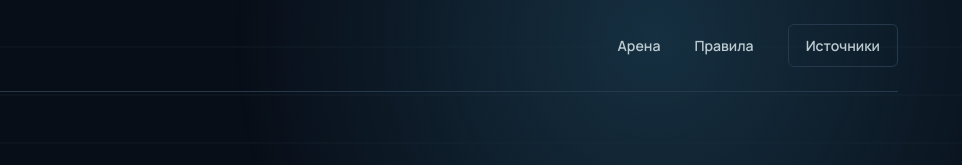
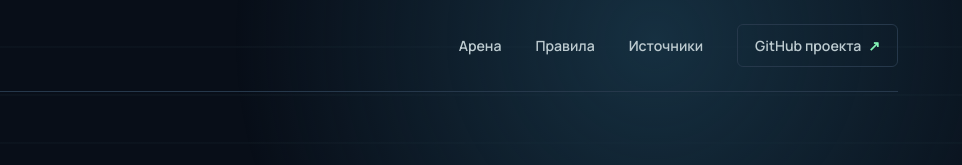
Before and after one commit to dapi/promptcore-arena, a plain HTML site: page site/index.html in a window 1280 px wide. Shown: the top 165 px of the page, 318-1280 px from the left. Drawn offline with Linux system fonts and the light colour scheme.

Commit message:
Link public project repository from site

```diff
--- a/site/index.html
+++ b/site/index.html
@@ -20,7 +20,8 @@
       <nav aria-label="Главная навигация">
         <a href="#arena">Арена</a>
         <a href="#rules">Правила</a>
-        <a class="nav-github" href="#references">Источники</a>
+        <a href="#references">Источники</a>
+        <a class="nav-github" href="https://github.com/dapi/promptcore-arena" target="_blank" rel="noopener noreferrer">GitHub проекта <span aria-hidden="true">↗</span></a>
       </nav>
     </header>
 
@@ -91,7 +92,7 @@
       </section>
     </main>
 
-    <footer class="footer"><a class="brand" href="#top" aria-label="PromptCore Arena — на главную"><img src="./logo.svg" alt="" width="390" height="64"></a><p>Вдохновлено Core War. Сейчас проект на стадии концепции.</p></footer>
+    <footer class="footer"><a class="brand" href="#top" aria-label="PromptCore Arena — на главную"><img src="./logo.svg" alt="" width="390" height="64"></a><p>Вдохновлено Core War. Сейчас проект на стадии концепции.</p><a href="https://github.com/dapi/promptcore-arena" target="_blank" rel="noopener noreferrer">Репозиторий на GitHub ↗</a></footer>
   </div>
 </body>
 </html>
--- a/site/style.css
+++ b/site/style.css
@@ -48,5 +48,5 @@ h1 em,.principle-content em{font-style:normal;color:var(--green)}
 .principle-section{border-top:1px solid var(--line);border-bottom:1px solid var(--line);padding:85px 0 100px}.principle-content{display:grid;grid-template-columns:1.4fr .6fr;gap:60px;align-items:end}.principle-content h2{font-size:clamp(2.5rem,4vw,4.8rem);letter-spacing:-.06em;line-height:1.15;margin:0;max-width:900px}.principle-content p{color:#a9bac4;line-height:1.8;margin:0}.footer{min-height:150px;display:flex;align-items:center;justify-content:space-between;gap:30px;color:#8ea6b2;font-size:.8rem}.footer .brand{color:var(--text)}.footer p{margin:0}.footer>a:last-child{color:var(--green);white-space:nowrap}
 .references-section{padding:95px 0 105px;scroll-margin-top:35px}.references-grid{display:grid;grid-template-columns:repeat(3,minmax(0,1fr));gap:14px}.reference-card{display:block;min-height:215px;padding:26px 28px;border:1px solid #2a4252;background:#101e2b;transition:border-color .2s,transform .2s}.reference-card:hover{border-color:var(--green);transform:translateY(-3px)}.reference-type{display:block;color:var(--green);font:600 .69rem 'IBM Plex Mono',monospace;letter-spacing:.06em;margin-bottom:31px}.reference-card h3{font-size:1.18rem;letter-spacing:-.025em;margin-bottom:12px}.reference-card h3 span{color:var(--green);font-size:.9rem}.reference-card p{color:#a5b9c3;line-height:1.65;font-size:.89rem;margin:0}
 @media(max-width:1050px){.hero{grid-template-columns:1fr;min-height:auto}.hero-copy{padding-bottom:40px}.hero-decoration{display:none}.arena-layout{grid-template-columns:1fr}.board-column{border-right:0;border-bottom:1px solid var(--line)}.board{max-width:470px}.section-heading p{max-width:45%}.principle-content{grid-template-columns:1fr}.footer{flex-wrap:wrap;padding:40px 0}}
-@media(max-width:700px){.page-shell{padding:0 18px}.topbar{height:75px}.brand img{width:170px}.topbar nav{gap:12px}.topbar nav a:not(.nav-github){display:none}.nav-github{font-size:.73rem;padding:9px 11px}.hero-copy{padding:70px 0 75px}.eyebrow{font-size:.67rem}h1{font-size:clamp(2.75rem,12vw,4.4rem);margin:24px 0}.hero-lead{font-size:1rem}.hero-note{line-height:1.5}.arena-section,.rules-section{padding:72px 0}.section-heading{display:block;margin-bottom:29px}.section-heading p{width:auto;max-width:none;margin:20px 0 0}.section-heading h2{font-size:2.55rem}.board-column{padding:16px}.board-wrap{padding:8px}.board-head{font-size:.58rem}.board-legend{font-size:.58rem;gap:11px;flex-wrap:wrap}.feed-column{padding:19px}.rules-grid,.references-grid{grid-template-columns:1fr}.rule-card{min-height:210px}.rule-icon{margin-bottom:20px}.principle-section{padding:70px 0}.principle-content{gap:22px}.principle-content h2{font-size:2.5rem}.references-section{padding:70px 0}.reference-card{min-height:auto}.reference-type{margin-bottom:20px}.footer{display:block;min-height:auto}.footer p{margin:22px 0}.footer>a:last-child{display:inline-block}}
+@media(max-width:700px){.page-shell{padding:0 18px}.topbar{height:75px}.brand img{width:clamp(125px,40vw,170px)}.topbar nav{gap:12px}.topbar nav a:not(.nav-github){display:none}.nav-github{font-size:.73rem;padding:9px 11px}.hero-copy{padding:70px 0 75px}.eyebrow{font-size:.67rem}h1{font-size:clamp(2.75rem,12vw,4.4rem);margin:24px 0}.hero-lead{font-size:1rem}.hero-note{line-height:1.5}.arena-section,.rules-section{padding:72px 0}.section-heading{display:block;margin-bottom:29px}.section-heading p{width:auto;max-width:none;margin:20px 0 0}.section-heading h2{font-size:2.55rem}.board-column{padding:16px}.board-wrap{padding:8px}.board-head{font-size:.58rem}.board-legend{font-size:.58rem;gap:11px;flex-wrap:wrap}.feed-column{padding:19px}.rules-grid,.references-grid{grid-template-columns:1fr}.rule-card{min-height:210px}.rule-icon{margin-bottom:20px}.principle-section{padding:70px 0}.principle-content{gap:22px}.principle-content h2{font-size:2.5rem}.references-section{padding:70px 0}.reference-card{min-height:auto}.reference-type{margin-bottom:20px}.footer{display:block;min-height:auto}.footer p{margin:22px 0}.footer>a:last-child{display:inline-block}}
 @media(prefers-reduced-motion:reduce){:root{scroll-behavior:auto}.button{transition:none}}
```
